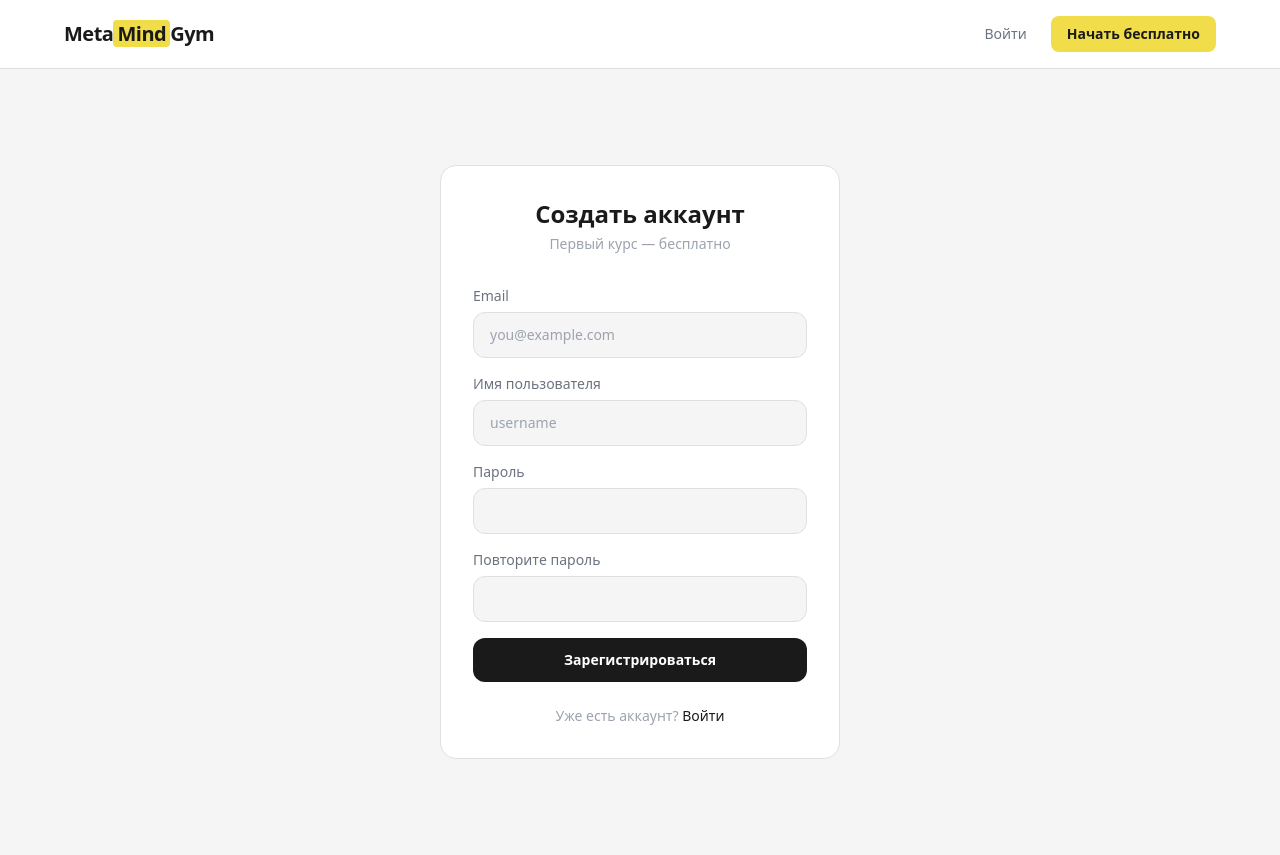
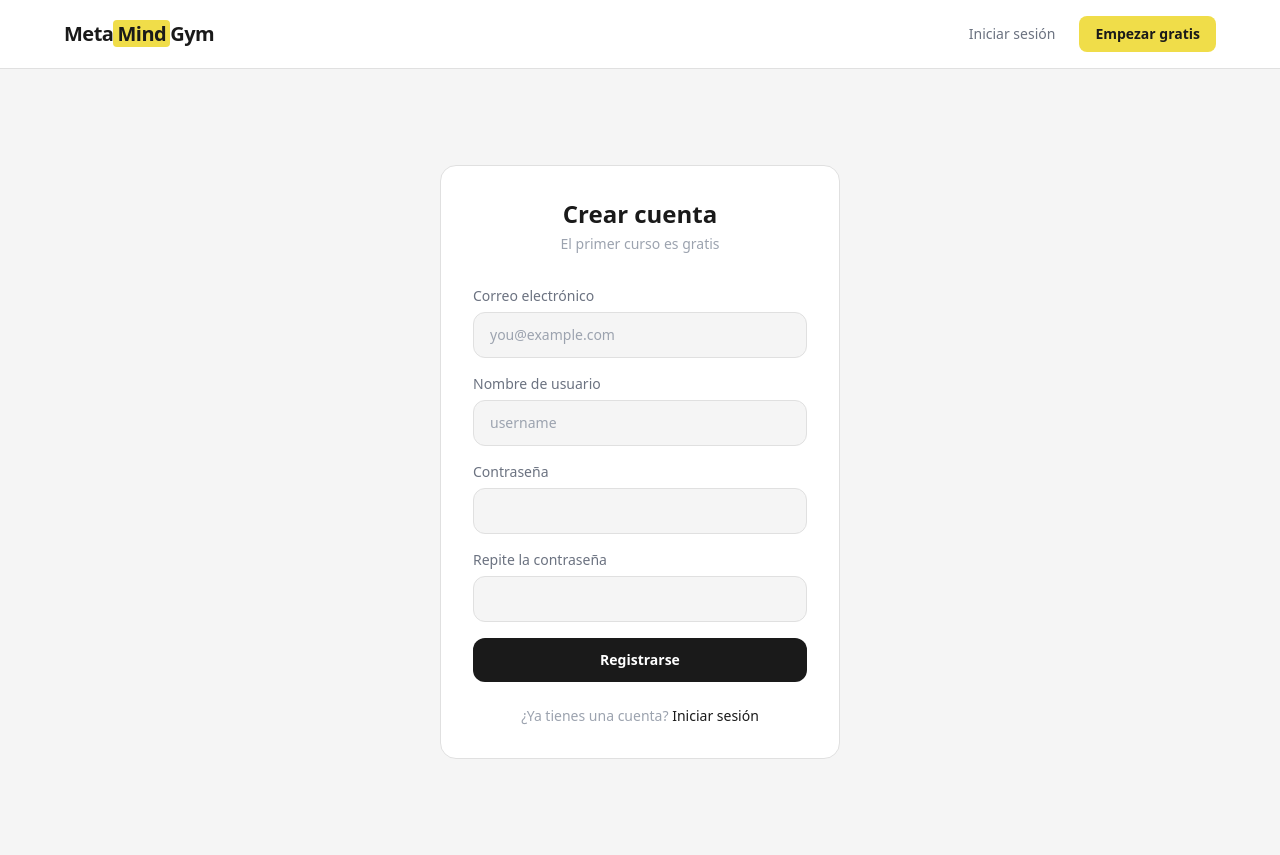
Before and after one commit to maksym-sk21/metamindgym, a Django app: page /register/ in a window 1280 px wide. Run offline with Django 5.2, Linux system fonts and the light colour scheme; some libraries are stand-ins or nearby versions.

Commit message:
es local ui

```diff
--- a/templates/accounts/register.html
+++ b/templates/accounts/register.html
@@ -1,49 +1,49 @@
 {% extends 'base.html' %}
-{% block title %}Регистрация — MetaMindGym{% endblock %}
+{% block title %}Registro — MetaMindGym{% endblock %}
 
 {% block content %}
 <div class="max-w-md mx-auto px-6 py-24">
     <div class="bg-white border border-border-main rounded-2xl p-8">
         <div class="text-center mb-8">
-            <h1 class="text-2xl font-bold text-dark">Создать аккаунт</h1>
-            <p class="text-gray-400 mt-1 text-sm">Первый курс — бесплатно</p>
+            <h1 class="text-2xl font-bold text-dark">Crear cuenta</h1>
+            <p class="text-gray-400 mt-1 text-sm">El primer curso es gratis</p>
         </div>
         <form method="POST" class="space-y-4">
             {% csrf_token %}
             <div>
-                <label class="block text-sm text-gray-500 mb-1.5">Email</label>
+                <label class="block text-sm text-gray-500 mb-1.5">Correo electrónico</label>
                 <input type="email" name="email" value="{{ form.email.value|default:'' }}"
                     class="w-full bg-surface-2 border border-border-main rounded-xl px-4 py-3 focus:outline-none focus:border-gray-400 transition text-sm text-dark"
                     placeholder="you@example.com">
                 {% if form.email.errors %}<p class="text-red-500 text-xs mt-1">{{ form.email.errors.0 }}</p>{% endif %}
             </div>
             <div>
-                <label class="block text-sm text-gray-500 mb-1.5">Имя пользователя</label>
+                <label class="block text-sm text-gray-500 mb-1.5">Nombre de usuario</label>
                 <input type="text" name="username" value="{{ form.username.value|default:'' }}"
                     class="w-full bg-surface-2 border border-border-main rounded-xl px-4 py-3 focus:outline-none focus:border-gray-400 transition text-sm text-dark"
                     placeholder="username">
                 {% if form.username.errors %}<p class="text-red-500 text-xs mt-1">{{ form.username.errors.0 }}</p>{% endif %}
             </div>
             <div>
-                <label class="block text-sm text-gray-500 mb-1.5">Пароль</label>
+                <label class="block text-sm text-gray-500 mb-1.5">Contraseña</label>
                 <input type="password" name="password1"
                     class="w-full bg-surface-2 border border-border-main rounded-xl px-4 py-3 focus:outline-none focus:border-gray-400 transition text-sm text-dark">
                 {% if form.password1.errors %}<p class="text-red-500 text-xs mt-1">{{ form.password1.errors.0 }}</p>{% endif %}
             </div>
             <div>
-                <label class="block text-sm text-gray-500 mb-1.5">Повторите пароль</label>
+                <label class="block text-sm text-gray-500 mb-1.5">Repite la contraseña</label>
                 <input type="password" name="password2"
                     class="w-full bg-surface-2 border border-border-main rounded-xl px-4 py-3 focus:outline-none focus:border-gray-400 transition text-sm text-dark">
                 {% if form.password2.errors %}<p class="text-red-500 text-xs mt-1">{{ form.password2.errors.0 }}</p>{% endif %}
             </div>
             <button type="submit"
                 class="w-full bg-dark text-white py-3 rounded-xl font-bold hover:bg-dark-2 transition mt-2 text-sm">
-                Зарегистрироваться
+                Registrarse
             </button>
         </form>
         <p class="text-center text-gray-400 text-sm mt-6">
-            Уже есть аккаунт?
-            <a href="{% url 'accounts:login' %}" class="text-dark font-medium hover:underline">Войти</a>
+            ¿Ya tienes una cuenta?
+            <a href="{% url 'accounts:login' %}" class="text-dark font-medium hover:underline">Iniciar sesión</a>
         </p>
     </div>
 </div>
--- a/templates/base.html
+++ b/templates/base.html
@@ -1,5 +1,5 @@
 <!DOCTYPE html>
-<html lang="ru">
+<html lang="es">
 <head>
     <meta charset="UTF-8">
     <meta name="viewport" content="width=device-width, initial-scale=1.0">
@@ -40,22 +40,22 @@
             <!-- Desktop nav -->
             <div class="hidden sm:flex gap-6 items-center">
                 {% if user.is_authenticated %}
-                    <a href="{% url 'accounts:dashboard' %}" class="text-gray-500 hover:text-dark transition text-sm">Мои курсы</a>
-                    <a href="{% url 'accounts:account' %}" class="text-gray-500 hover:text-dark transition text-sm">Аккаунт</a>
+                    <a href="{% url 'accounts:dashboard' %}" class="text-gray-500 hover:text-dark transition text-sm">Mis cursos</a>
+                    <a href="{% url 'accounts:account' %}" class="text-gray-500 hover:text-dark transition text-sm">Cuenta</a>
                     {% if user.is_site_admin %}
-                        <a href="{% url 'accounts:admin_panel' %}" class="text-sm font-medium px-3 py-1.5 rounded-lg bg-accent text-dark hover:bg-accent-dark transition">Админ</a>
+                        <a href="{% url 'accounts:admin_panel' %}" class="text-sm font-medium px-3 py-1.5 rounded-lg bg-accent text-dark hover:bg-accent-dark transition">Admin</a>
                     {% endif %}
-                    <a href="{% url 'accounts:logout' %}" class="text-gray-400 hover:text-dark transition text-sm">Выйти</a>
+                    <a href="{% url 'accounts:logout' %}" class="text-gray-400 hover:text-dark transition text-sm">Cerrar sesión</a>
                 {% else %}
-                    <a href="{% url 'accounts:login' %}" class="text-gray-500 hover:text-dark transition text-sm">Войти</a>
+                    <a href="{% url 'accounts:login' %}" class="text-gray-500 hover:text-dark transition text-sm">Iniciar sesión</a>
                     <a href="{% url 'accounts:register' %}" class="bg-accent text-dark px-4 py-2 rounded-lg font-semibold text-sm hover:bg-accent-dark transition">
-                        Начать бесплатно
+                        Empezar gratis
                     </a>
                 {% endif %}
             </div>
 
             <!-- Mobile hamburger -->
-            <button onclick="toggleMobileMenu()" class="sm:hidden flex flex-col gap-1.5 p-2 rounded-lg hover:bg-surface-2 transition" aria-label="Меню">
+            <button onclick="toggleMobileMenu()" class="sm:hidden flex flex-col gap-1.5 p-2 rounded-lg hover:bg-surface-2 transition" aria-label="Menú">
                 <span id="hb1" class="block w-5 h-0.5 bg-dark transition-all duration-300"></span>
                 <span id="hb2" class="block w-5 h-0.5 bg-dark transition-all duration-300"></span>
                 <span id="hb3" class="block w-5 h-0.5 bg-dark transition-all duration-300"></span>
@@ -65,15 +65,15 @@
         <!-- Mobile menu -->
         <div id="mobile-menu" class="sm:hidden hidden border-t border-border-main mt-4 pt-4 pb-2 space-y-1">
             {% if user.is_authenticated %}
-                <a href="{% url 'accounts:dashboard' %}" class="block px-3 py-2.5 rounded-lg text-gray-600 hover:bg-surface-2 hover:text-dark transition text-sm">Мои курсы</a>
-                <a href="{% url 'accounts:account' %}" class="block px-3 py-2.5 rounded-lg text-gray-600 hover:bg-surface-2 hover:text-dark transition text-sm">Аккаунт</a>
+                <a href="{% url 'accounts:dashboard' %}" class="block px-3 py-2.5 rounded-lg text-gray-600 hover:bg-surface-2 hover:text-dark transition text-sm">Mis cursos</a>
+                <a href="{% url 'accounts:account' %}" class="block px-3 py-2.5 rounded-lg text-gray-600 hover:bg-surface-2 hover:text-dark transition text-sm">Cuenta</a>
                 {% if user.is_site_admin %}
-                    <a href="{% url 'accounts:admin_panel' %}" class="block px-3 py-2.5 rounded-lg bg-accent text-dark font-medium text-sm">Админ</a>
+                    <a href="{% url 'accounts:admin_panel' %}" class="block px-3 py-2.5 rounded-lg bg-accent text-dark font-medium text-sm">Admin</a>
                 {% endif %}
-                <a href="{% url 'accounts:logout' %}" class="block px-3 py-2.5 rounded-lg text-gray-400 hover:bg-surface-2 hover:text-dark transition text-sm">Выйти</a>
+                <a href="{% url 'accounts:logout' %}" class="block px-3 py-2.5 rounded-lg text-gray-400 hover:bg-surface-2 hover:text-dark transition text-sm">Cerrar sesión</a>
             {% else %}
-                <a href="{% url 'accounts:login' %}" class="block px-3 py-2.5 rounded-lg text-gray-600 hover:bg-surface-2 hover:text-dark transition text-sm">Войти</a>
-                <a href="{% url 'accounts:register' %}" class="block px-3 py-2.5 rounded-lg bg-accent text-dark font-semibold text-sm text-center mt-2">Начать бесплатно</a>
+                <a href="{% url 'accounts:login' %}" class="block px-3 py-2.5 rounded-lg text-gray-600 hover:bg-surface-2 hover:text-dark transition text-sm">Iniciar sesión</a>
+                <a href="{% url 'accounts:register' %}" class="block px-3 py-2.5 rounded-lg bg-accent text-dark font-semibold text-sm text-center mt-2">Empezar gratis</a>
             {% endif %}
         </div>
     </nav>
@@ -131,7 +131,7 @@ document.addEventListener('DOMContentLoaded', function() {
                         <circle class="opacity-25" cx="12" cy="12" r="10" stroke="currentColor" stroke-width="4"></circle>
                         <path class="opacity-75" fill="currentColor" d="M4 12a8 8 0 018-8v8z"></path>
                     </svg>
-                    Загрузка...
+                    Cargando...
                 </span>`;
         });
     });
--- a/templates/courses/course_view.html
+++ b/templates/courses/course_view.html
@@ -7,7 +7,7 @@
     <div class="flex items-center justify-between px-6 py-3 border-b border-gray-800 bg-gray-950 shrink-0">
         <div class="flex items-center gap-3">
             <a href="{% url 'accounts:dashboard' %}" class="text-gray-500 hover:text-white transition text-sm">
-                ← Мои курсы
+                ← Mis cursos
             </a>
             <span class="text-gray-700">|</span>
             <span class="text-sm font-medium text-white">{{ course.title }}</span>
@@ -25,8 +25,8 @@
         <div class="flex-1 flex items-center justify-center text-center">
             <div>
                 <div class="text-5xl mb-4">🚧</div>
-                <h2 class="text-xl font-semibold mb-2">Контент скоро будет</h2>
-                <p class="text-gray-400 text-sm">Материалы курса ещё не загружены.</p>
+                <h2 class="text-xl font-semibold mb-2">El contenido estará disponible pronto</h2>
+                <p class="text-gray-400 text-sm">Los materiales del curso aún no han sido cargados.</p>
             </div>
         </div>
     {% endif %}
```
Also changed, not shown: templates/accounts/account.html (+10 -10 lines), templates/accounts/change_password.html (+7 -7 lines), templates/accounts/dashboard.html (+11 -11 lines), templates/accounts/delete_account.html (+5 -5 lines), templates/accounts/login.html (+8 -8 lines), templates/courses/book_meeting.html (+12 -12 lines), templates/courses/course_detail.html (+6 -6 lines), templates/courses/lesson_view.html (+14 -14 lines).
